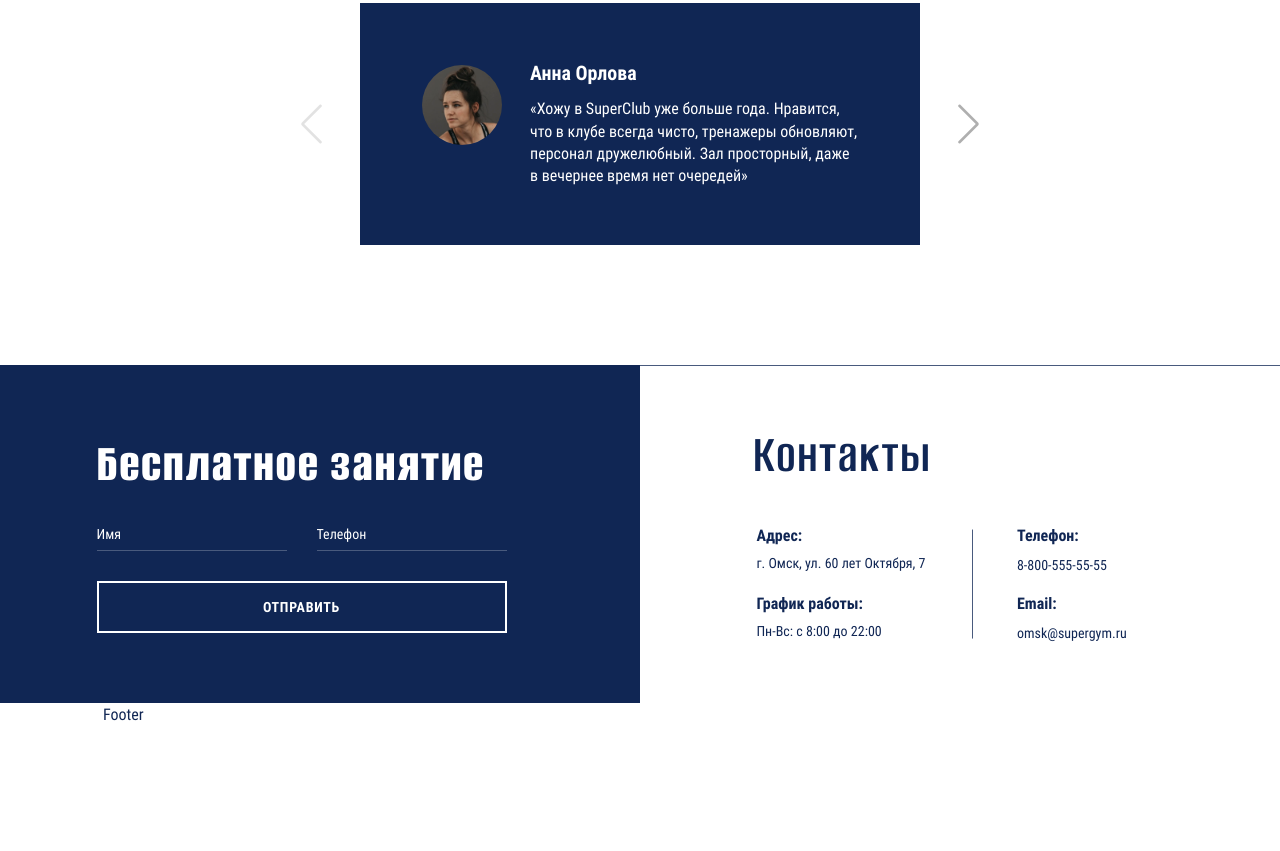
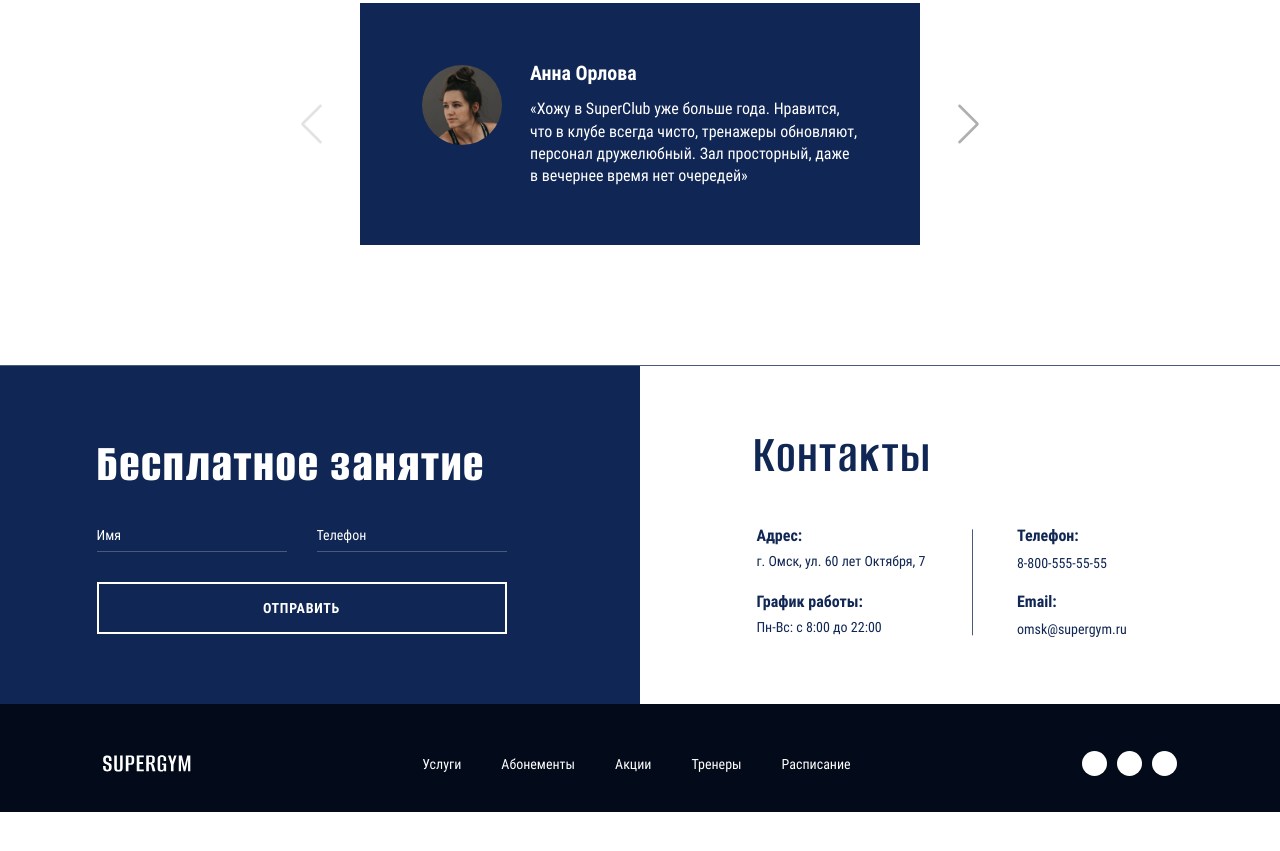
Before and after one commit to alex-v-10/supergym, a website: page source/index.html in a window 1280 px wide. Shown: the part 5028-5879 px from the top of the page. After the commit the page ends 5840 px from the top, so only its background shows below. Drawn offline with nearby package versions, Linux system fonts and the light colour scheme; files that its build step writes are made by us from their sources; files whose address does not match are found by name.

Commit message:
make footer

```diff
--- a/source/index.html
+++ b/source/index.html
@@ -635,7 +635,61 @@
       </div>
     </main>
     <footer class="footer">
-      <div class="container">Footer</div>
+      <div class="container">
+        <div class="footer__container">
+          <a class="footer__logo logo" href="index.html" aria-label="Логотип Supergym">
+            <svg width="119" height="23" fill="currentColor" aria-hidden="true" focusable="false">
+              <use xlink:href="img/sprite.svg#logo"></use>
+            </svg>
+          </a>
+          <nav class="footer__navigation">
+            <h2 class="visually-hidden">Навигация:</h2>
+            <ul>
+              <li>
+                <a href="#">Услуги</a>
+              </li>
+              <li>
+                <a href="#">Абонементы</a>
+              </li>
+              <li>
+                <a href="#">Акции</a>
+              </li>
+              <li>
+                <a href="#">Тренеры</a>
+              </li>
+              <li>
+                <a href="#">Расписание</a>
+              </li>
+            </ul>
+          </nav>
+          <div class="footer__socials socials">
+            <h2 class="visually-hidden">Социальные сети:</h2>
+            <ul>
+              <li>
+                <a href="#" aria-label="Вконтакте">
+                  <svg width="13" height="8" fill="currentColor" aria-hidden="true" focusable="false">
+                    <use xlink:href="img/sprite.svg#icon-vk"></use>
+                  </svg>
+                </a>
+              </li>
+              <li>
+                <a href="#" aria-label="Одноклассники">
+                  <svg width="10" height="17" fill="currentColor" aria-hidden="true" focusable="false">
+                    <use xlink:href="img/sprite.svg#icon-ok"></use>
+                  </svg>
+                </a>
+              </li>
+              <li>
+                <a href="#" aria-label="Реддит">
+                  <svg width="15" height="15" fill="currentColor" aria-hidden="true" focusable="false">
+                    <use xlink:href="img/sprite.svg#icon-reddit"></use>
+                  </svg>
+                </a>
+              </li>
+            </ul>
+          </div>
+        </div>
+      </div>
     </footer>
   </div>
   <script src="js/vendor.min.js"></script>
--- a/source/sass/blocks/contacts.scss
+++ b/source/sass/blocks/contacts.scss
@@ -1,7 +1,6 @@
 .contacts {
   padding: 56px 94px 50px 120px;
   width: 50%;
-  border-top: 1px solid $color-grey-2;
 
   @include vp-1365 {
     padding: 56px 6.88vw 50px 8.78vw;
@@ -10,7 +9,6 @@
   @include vp-1199 {
     padding: 62px 101px 62px 133px;
     width: 100%;
-    border-top: none;
   }
 
   @include vp-767 {
@@ -83,12 +81,13 @@
   }
 
   h3 {
-    margin: 0 0 5px;
+    margin: 0 0 3px;
     font-weight: 700;
     font-size: 16px;
     line-height: 150%;
 
     @include vp-1199 {
+      margin: 0 0 5px;
       font-size: 20px;
     }
   }
--- a/source/sass/blocks/double-section.scss
+++ b/source/sass/blocks/double-section.scss
@@ -1,8 +1,10 @@
 .double-section {
   background-image: linear-gradient(90deg, $color-default-black 50%, $color-transparent 50%);
+  border-top: 1px solid $color-grey-2;
 
   @include vp-1199 {
     background-image: none;
+    border-top: none;
   }
 }
 
--- a/source/sass/blocks/footer.scss
+++ b/source/sass/blocks/footer.scss
@@ -1,3 +1,102 @@
 .footer {
-  height: 500px;
+  padding: 44px 0 32px;
+  background-color: $color-black;
+  color: $color-default-white;
+
+  @include vp-1199 {
+    padding: 45px 0 46px;
+  }
+
+  @include vp-767 {
+    padding: 50px 0 50px;
+  }
 }
+
+.footer__container {
+  display: flex;
+  align-items: center;
+  justify-content: space-between;
+  column-gap: 50px;
+
+  @include vp-1199 {
+    column-gap: 30px;
+  }
+
+  @include vp-767 {
+    flex-direction: column;
+    align-items: flex-start;
+  }
+}
+
+.footer__logo {
+  position: relative;
+  z-index: 10;
+  width: 88px;
+  height: 32px;
+
+  @include vp-1199 {
+    width: 82px;
+  }
+
+  @include vp-767 {
+    width: 68px;
+  }
+}
+
+.footer__navigation {
+  min-width: 425px;
+
+  @include vp-767 {
+    margin: 0 0 30px;
+    width: 100%;
+    min-width: auto;
+  }
+
+  ul {
+    list-style: none;
+    margin: 0;
+    padding: 0;
+    display: flex;
+    flex-wrap: wrap;
+    column-gap: 40px;
+    row-gap: 10px;
+
+    @include vp-1199 {
+      column-gap: 30px;
+    }
+
+    @include vp-767 {
+      margin: -27px 0 0;
+      display: block;
+      column-count: 2;
+    }
+  }
+
+  li {
+    @include vp-767 {
+      margin-bottom: 5px;
+
+      &:first-child {
+        margin: 39px 0 0;
+      }
+    }
+  }
+
+  a {
+    display: block;
+    padding: 5px 0;
+    font-size: 14px;
+    line-height: 16px;
+
+    @include interactive-1;
+
+    @include vp-767 {
+      width: fit-content;
+      line-height: 19px;
+    }
+  }
+}
+
+.footer__socials {
+  min-width: 90px;
+}
--- a/source/sass/blocks/free.scss
+++ b/source/sass/blocks/free.scss
@@ -1,11 +1,11 @@
 .free {
-  padding: 66px 103px 70px;
+  padding: 65px 103px 70px;
   width: 50%;
   color: $color-default-white;
   background-color: $color-default-black;
 
   @include vp-1365 {
-    padding: 66px 7.54vw 70px;
+    padding: 65px 7.54vw 70px;
   }
 
   @include vp-1199 {
@@ -32,7 +32,7 @@
 }
 
 .free__title {
-  margin: 0 0 22px;
+  margin: 0 0 23px;
   font-weight: 800;
 
   @include vp-1199 {
--- a/source/sass/blocks/intro.scss
+++ b/source/sass/blocks/intro.scss
@@ -27,12 +27,7 @@
 }
 
 .intro__logo {
-  display: flex;
-  align-items: center;
-  justify-content: center;
-
   svg {
-    display: block;
     width: 122px;
     height: 44px;
   }
@@ -52,8 +47,6 @@
       height: 24px;
     }
   }
-
-  @include interactive-1;
 }
 
 .intro__contacts {
--- /dev/null
+++ b/source/sass/blocks/logo.scss
@@ -0,0 +1,11 @@
+.logo {
+  display: flex;
+  align-items: center;
+  justify-content: center;
+
+  svg {
+    display: block;
+  }
+
+  @include interactive-1;
+}
--- /dev/null
+++ b/source/sass/blocks/socials.scss
@@ -0,0 +1,27 @@
+.socials {
+  ul {
+    margin: 0;
+    padding: 0;
+    list-style: none;
+    display: flex;
+    flex-wrap: wrap;
+    gap: 10px;
+  }
+
+  a {
+    display: flex;
+    justify-content: center;
+    align-items: center;
+    width: 25px;
+    height: 25px;
+    background-color: $color-default-white;
+    border-radius: 50%;
+
+    @include interactive-1;
+    @include interactive--shadow-white;
+  }
+
+  svg {
+    color: $color-black;
+  }
+}
--- a/source/sass/style.scss
+++ b/source/sass/style.scss
@@ -19,6 +19,7 @@
 // ---------------------------------
 
 @import "blocks/btn";
+@import "blocks/logo";
 @import "blocks/title";
 @import "blocks/swiper-button";
 @import "blocks/trainer-card";
@@ -31,6 +32,7 @@
 @import "blocks/data-tabs";
 @import "blocks/video";
 @import "blocks/form";
+@import "blocks/socials";
 @import "blocks/intro";
 @import "blocks/about";
 @import "blocks/price";
```
Also changed, not shown: build/css/style.css, build/css/style.min.css, build/img/sprite.svg, build/img/sprite/icon-ok.svg (added), build/img/sprite/icon-reddit.svg (added), build/img/sprite/icon-vk.svg (added), build/index.html, source/img/sprite/icon-ok.svg (added), source/img/sprite/icon-reddit.svg (added), source/img/sprite/icon-vk.svg (added), 1 other file.
